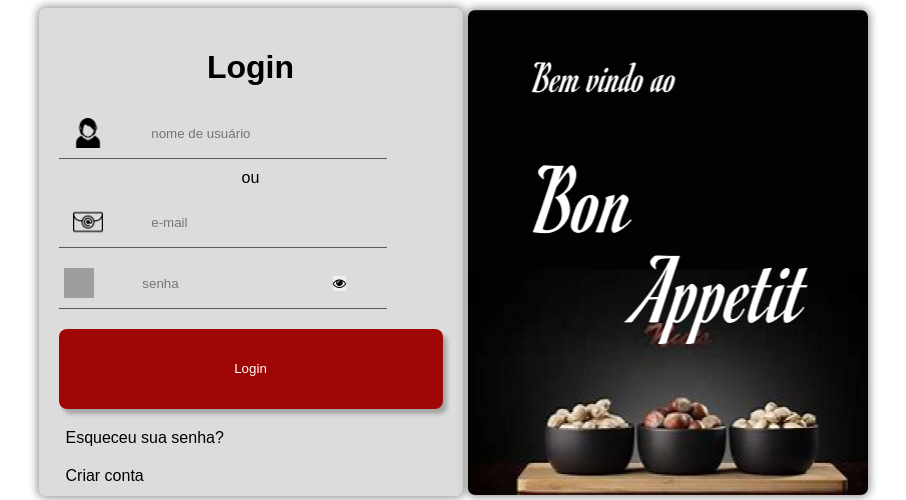
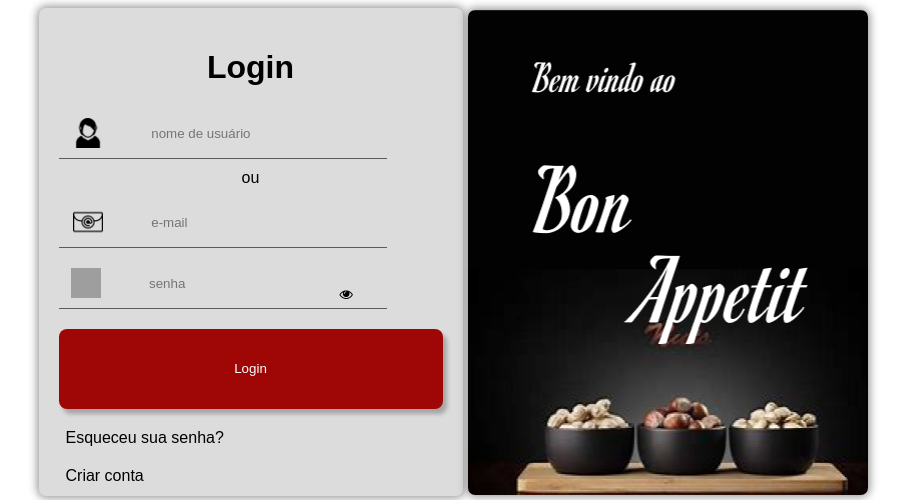
Before and after one commit to Juliana-so003/Restaurante, a PHP site: page /php/login1.php in a window 1280 px wide. Shown: the top 500 px of the page, without its empty margins (187-1093 px from the left). Run offline with PHP 8.4, Linux system fonts and the light colour scheme; grey boxes are pictures that could not be loaded.

Commit message:
Update login.css
Adicionei o estilo do botão do ícone

```diff
--- a/sistema cliente/css/login.css
+++ b/sistema cliente/css/login.css
@@ -35,12 +35,10 @@
      color:#fff;
      padding: 10px;
      margin-top: 10px;
-
      width: 30vw;
      height: 10vh;
     left: 50px;
     top: 24em;
-
 background: #9E0705;
 box-shadow: 4px 5px 4px rgba(0, 0, 0, 0.25);
 border-radius: 8px;
@@ -100,8 +98,12 @@ top: 10px;
      position: relative;
      width: 30px;
      height: 30px;
-
      top: 10px;
+    }
+  button .fa-eye {
+       position: absolute;
+       cursor: pointer;
+       color: black;
      }
     .container2{
 margin-left: 5px;
```
Lines whose indentation alone changed are shown as unchanged.
